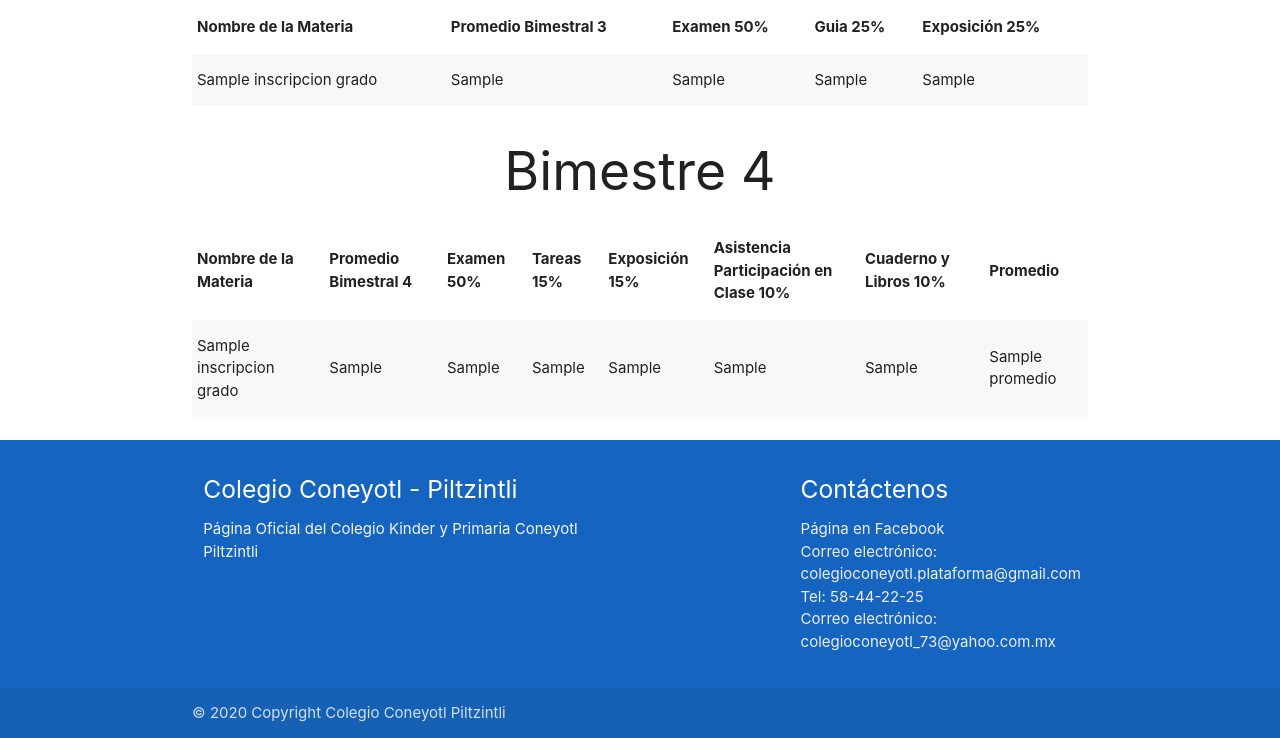
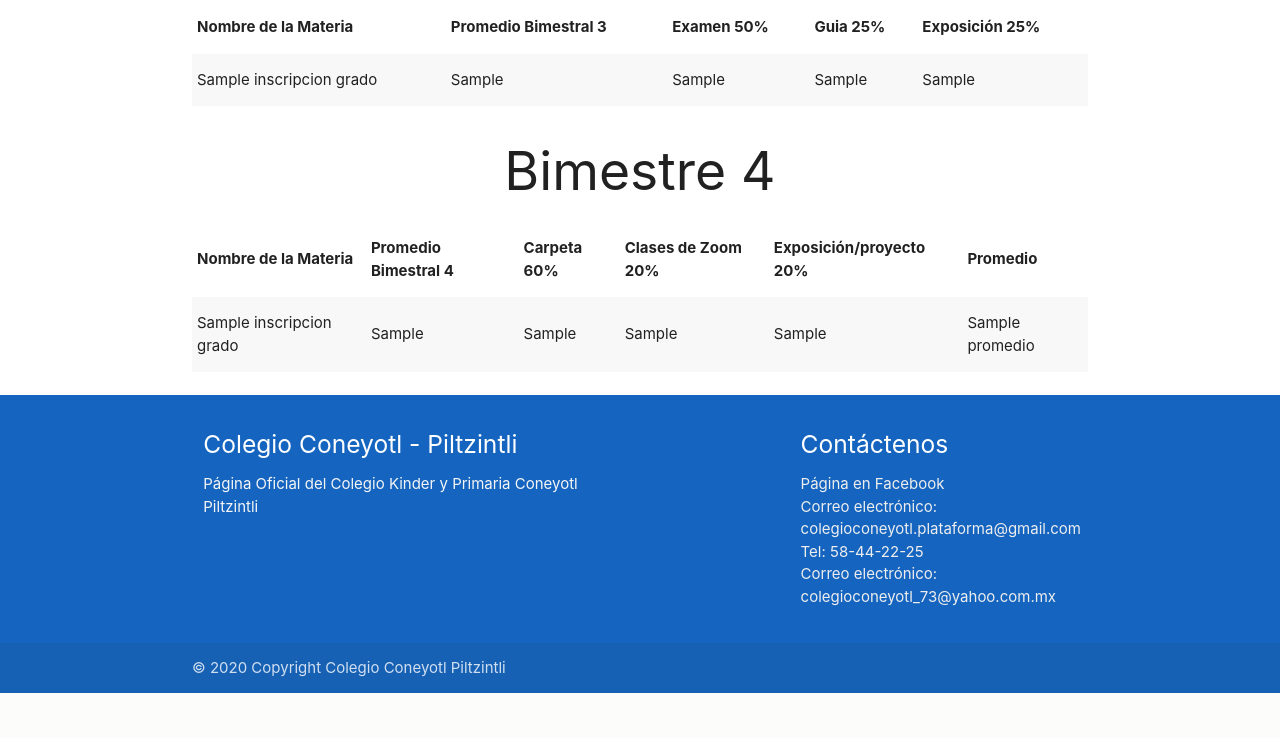
Before and after one commit to galigaribaldi/Proyecto_Coneyotl, a Flask app: page /editar/actualizar/calificaciones/1/1 in a window 1280 px wide. Shown: the part 974-1712 px from the top of the page. After the commit the page ends 1667 px from the top, so only its background shows below. Run offline with Flask 3, Linux system fonts and the light colour scheme; the visitor is signed in with stand-in values (Sample User, id 1); a database or web service that is not in the repository returns one stand-in record (values such as "Sample title"); parts of the project's set-up code (start-up, migrations or seed data) failed here and were passed over; some libraries are stand-ins or nearby versions.

Commit message:
Cambios a B4

```diff
--- a/app.py
+++ b/app.py
@@ -930,13 +930,14 @@ def cambiar_calificacion_Bimestre4(id_materia, id_estudiante, id_profesor, grado
 
     if "username" in session and session["username"] =='profesor_grado':
         if request.method == 'POST':
-            campo1_B4 = float(request.form['campo1_B4']) ##Examenes
-            campo2_B4 = float(request.form['campo2_B4']) ## Tareas
-            campo3_B4 = float(request.form['campo3_B4']) ##Exposisicon
-            campo4_B4 = float(request.form['campo4_B4']) ## Asistencia
-            campo5_B4 = float(request.form['campo5_B4']) ##Cuaderno
-            promedio = float((campo1_B4)*.50) + ((campo2_B4)*.15) + ((campo3_B4)*.15) + ((campo4_B4)*.10) + ((campo5_B4)*.10)
-            #try:
+            campo1_B4 = float(request.form['campo1_B4']) ##carpeta 60%
+            campo2_B4 = float(request.form['campo2_B4']) ## Zoom 20%
+            campo3_B4 = float(request.form['campo3_B4']) ##Exposisicon/proyecto 20%
+            campo4_B4 = 0
+            campo5_B4 = 0
+            #campo4_B4 = float(request.form['campo4_B4']) ## Asistencia
+            #campo5_B4 = float(request.form['campo5_B4']) ##Cuaderno
+            promedio = float(((campo1_B4)*.60) + ((campo2_B4)*.20) + ((campo3_B4)*.20))
             coneccion.insertarcalificacion_Bimestre4(campo1_B4, campo2_B4, campo3_B4, campo4_B4, campo5_B4,promedio, id_estudiante, id_materia, id_profesor)
             flash('La Calificacion se Actualizó correctamente')
             estudiantes = coneccion.consulta_estudiantes(grado)
@@ -1084,9 +1085,9 @@ def cambiar_calificacion_Bimestre4_esp(id_materia, id_estudiante, id_profesor, g
             campo1_B4 = float(request.form['campo1_B4']) ##Examenes
             campo2_B4 = float(request.form['campo2_B4']) ## Tareas
             campo3_B4 = float(request.form['campo3_B4']) ##Exposisicon
-            campo4_B4 = float(request.form['campo4_B4']) ## Asistencia
-            campo5_B4 = float(request.form['campo5_B4']) ##Cuaderno
-            promedio = float((campo1_B4)*.50) + ((campo2_B4)*.15) + ((campo3_B4)*.15) + ((campo4_B4)*.10) + ((campo5_B4)*.10)
+            campo4_B4 = 0 #float(request.form['campo4_B4']) ## Asistencia
+            campo5_B4 = 0 #float(request.form['campo5_B4']) ##Cuaderno
+            promedio = float(((campo1_B4)*.60) + ((campo2_B4)*.20) + ((campo3_B4)*.20))
             try:
                 coneccion.insertarcalificacion_Bimestre4(campo1_B4, campo2_B4, campo3_B4, campo4_B4, campo5_B4,promedio, id_estudiante, id_materia, id_profesor)
                 flash('La Calificacion se Actualizó correctamente')
@@ -1100,9 +1101,9 @@ def cambiar_calificacion_Bimestre4_esp(id_materia, id_estudiante, id_profesor, g
             campo1_B4 = float(request.form['campo1_B4']) ##Examenes
             campo2_B4 = float(request.form['campo2_B4']) ## Tareas
             campo3_B4 = float(request.form['campo3_B4']) ##Exposisicon
-            campo4_B4 = float(request.form['campo4_B4']) ## Asistencia
-            campo5_B4 = float(request.form['campo5_B4']) ##Cuaderno
-            promedio = float((campo1_B4)*.50) + ((campo2_B4)*.15) + ((campo3_B4)*.15) + ((campo4_B4)*.10) + ((campo5_B4)*.10)
+            campo4_B4 = 0 #float(request.form['campo4_B4']) ## Asistencia
+            campo5_B4 = 0 #float(request.form['campo5_B4']) ##Cuaderno
+            promedio = float(((campo1_B4)*.60) + ((campo2_B4)*.20) + ((campo3_B4)*.20))
             try:
                 coneccion.insertarcalificacion_Bimestre4(campo1_B4, campo2_B4, campo3_B4, campo4_B4, campo5_B4,promedio, id_estudiante, id_materia, id_profesor)
                 flash('La Calificacion se Actualizó correctamente')
--- a/templates/verCalifAlu.html
+++ b/templates/verCalifAlu.html
@@ -109,11 +109,9 @@
             <tr>
                 <th>Nombre de la Materia </th>
                 <th>Promedio Bimestral 4</th>
-                <th>Examen 50%</th>
-                <th>Tareas 15%</th>
-                <th>Exposición 15%</th>
-                <th>Asistencia<br>Participación en Clase 10%</th>
-                <th>Cuaderno y Libros 10%</th>
+                <th>Carpeta 60%</th>
+                <th>Clases de Zoom 20%</th>
+                <th>Exposición/proyecto 20%</th>
                 <th>Promedio</th>
             </tr>
         </thead>
@@ -125,8 +123,6 @@
                 <td>{{ i.20 }}</td>
                 <td>{{ i.21 }}</td>
                 <td>{{ i.22 }}</td>
-                <td>{{ i.23 }}</td>
-                <td>{{ i.24 }}</td>
                 <td>{{ i.25 }}</td>
             </tr>
             {% endfor %}
@@ -237,11 +233,9 @@
             <tr>
                 <th>Nombre de la Materia </th>
                 <th>Promedio Bimestre 4 </th>
-                <th>Examen 50%</th>
-                <th>Tareas 15%</th>
-                <th>Exposición 15%</th>
-                <th>Asistencia <br> Participación en Clase 10%</th>
-                <th>Cuaderno y Libros 10%</th>
+                <th>Carpeta 60%</th>
+                <th>Clases Zoom 20%</th>
+                <th>Exposición/proyecto 20%</th>
                 <th>Promedio</th>
             </tr>
         </thead>
@@ -253,8 +247,6 @@
                 <td>{{ i.20 }}</td>
                 <td>{{ i.21 }}</td>
                 <td>{{ i.22 }}</td>
-                <td>{{ i.23 }}</td>
-                <td>{{ i.24 }}</td>
                 <td>{{ i.25 }}</td>
             </tr>
             {% endfor %}
```
Also changed, not shown: templates/cambiarCalifEsp.html (+5 -5 lines).
